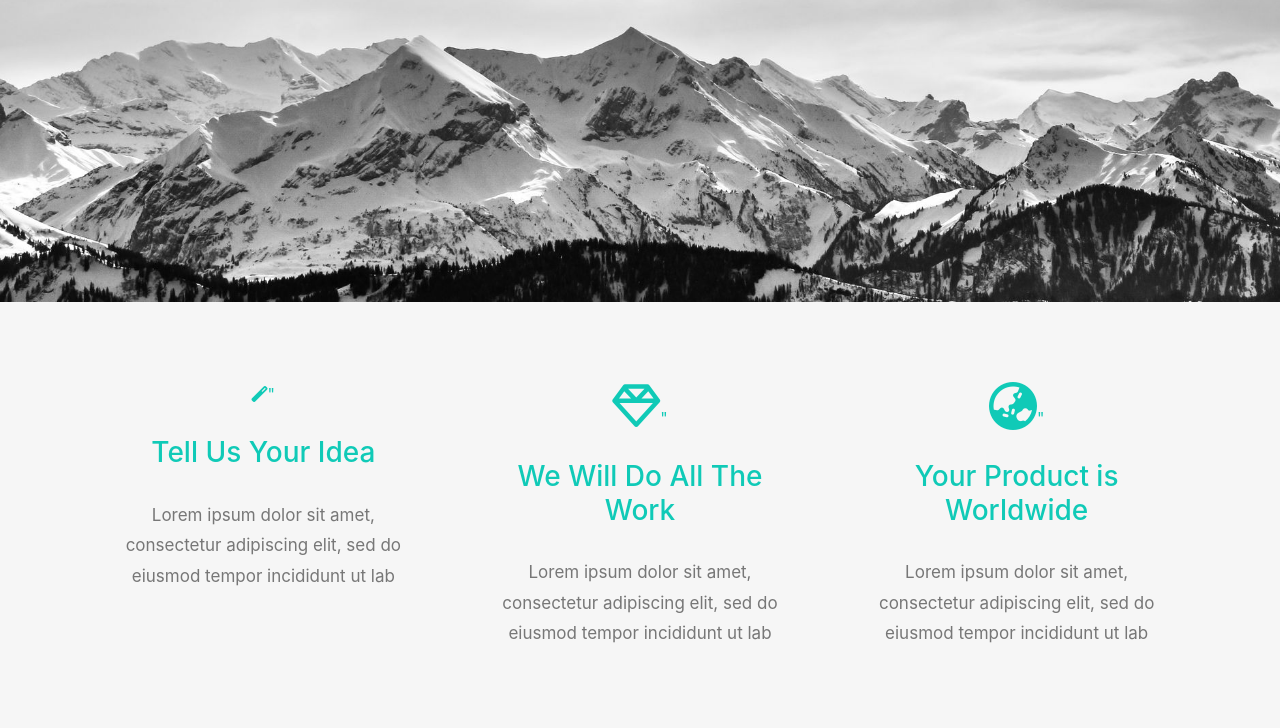
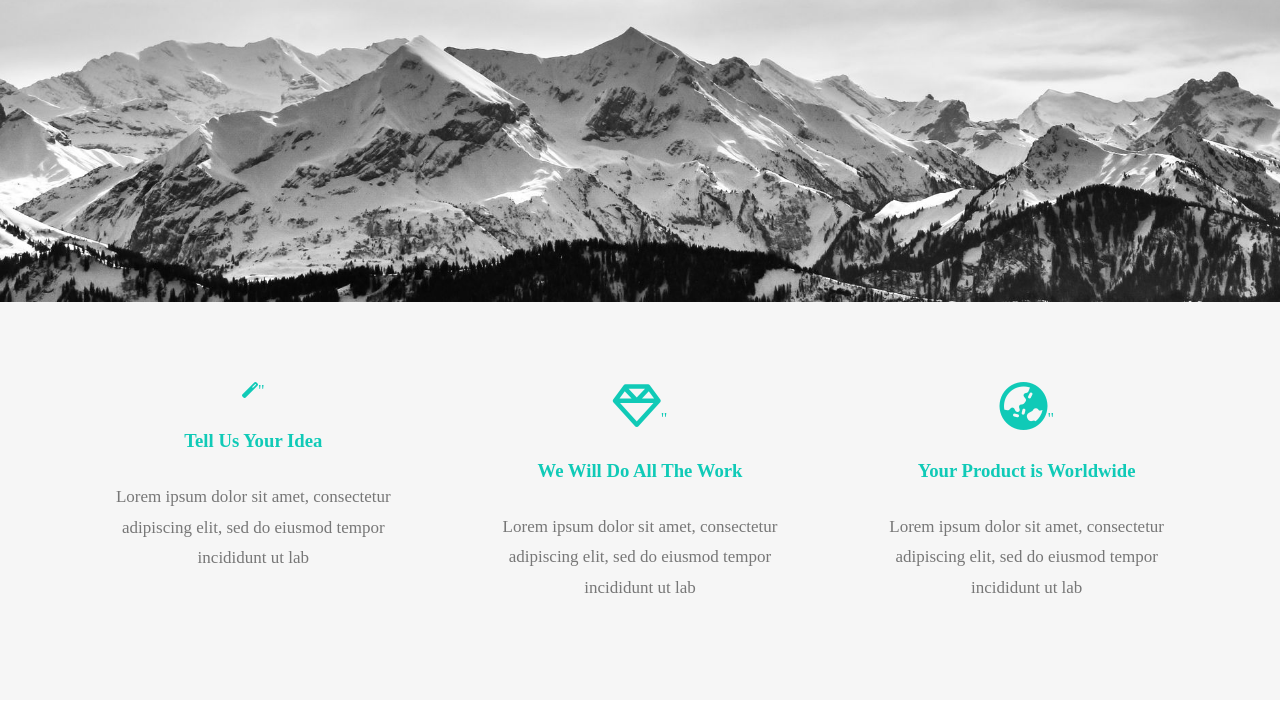
Before and after one commit to hossam123salama/HTML_And_CSS_FristProject, a plain HTML site: page index.html in a window 1280 px wide. Shown: the part 455-1183 px from the top of the page. Drawn offline with nearby package versions, Linux system fonts and the light colour scheme; files whose address does not match are found by name; a web font is replaced by a local one.

Commit message:
Update index.html

```diff
--- a/index.html
+++ b/index.html
@@ -4,7 +4,7 @@
     <meta charset="UTF-8" />
     <meta http-equiv="X-UA-Compatible" content="IE=edge" />
     <meta name="viewport" content="width=device-width, initial-scale=1.0" />
-    <title>LFrist_Project</title>
+    <title>Frist_Project</title>
     <!-- Main Template CSS File -->
     <link rel="stylesheet" href="css/leon.css" />
     <!-- Render All Elements Normally -->
@@ -21,7 +21,7 @@
       href="https://fonts.googleapis.com/css2?family=Open+Sans:ital,wght@0,300..800;1,300..800&family=Playwrite+TZ+Guides&family=Roboto:ital,wght@0,100;0,300;0,400;0,500;0,700;0,900;1,100;1,300;1,400;1,500;1,700;1,900&family=Work+Sans:ital,wght@0,100..900;1,100..900&display=swap"
       rel="stylesheet"
     />
-    <link rel="stylesheet" href="css/bootstrap.min.css" />
+
     <link rel="stylesheet" href="css/all.min.css" />
   </head>
   <body>
```
